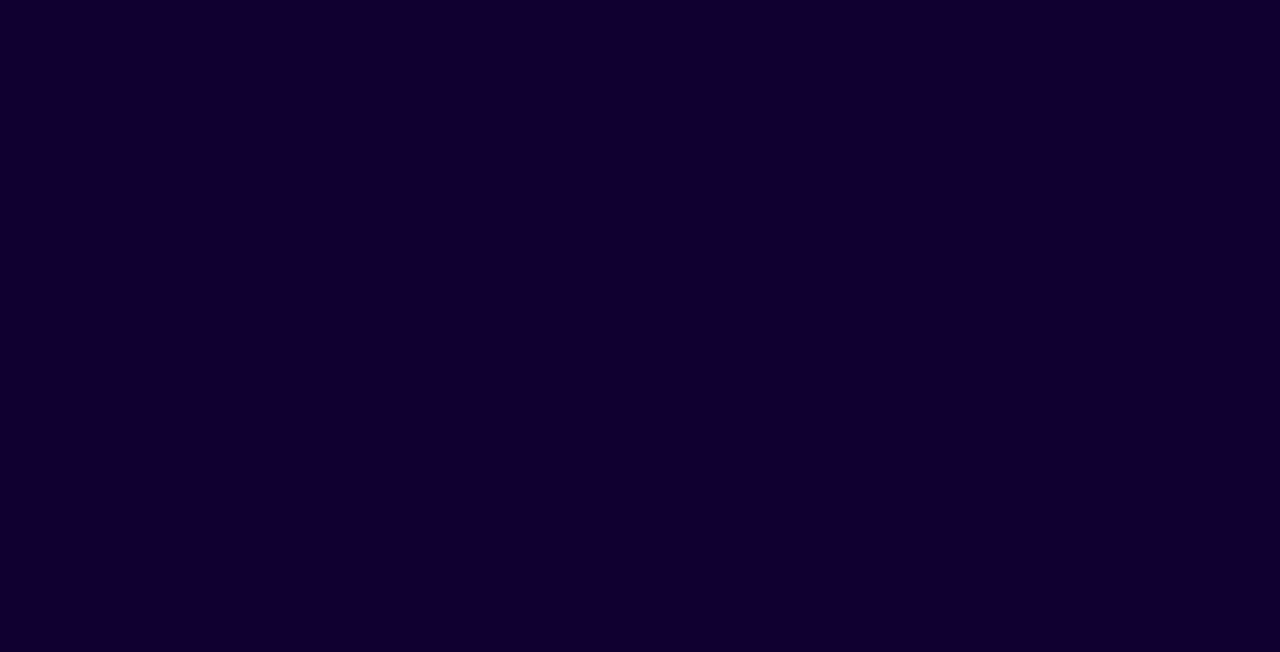
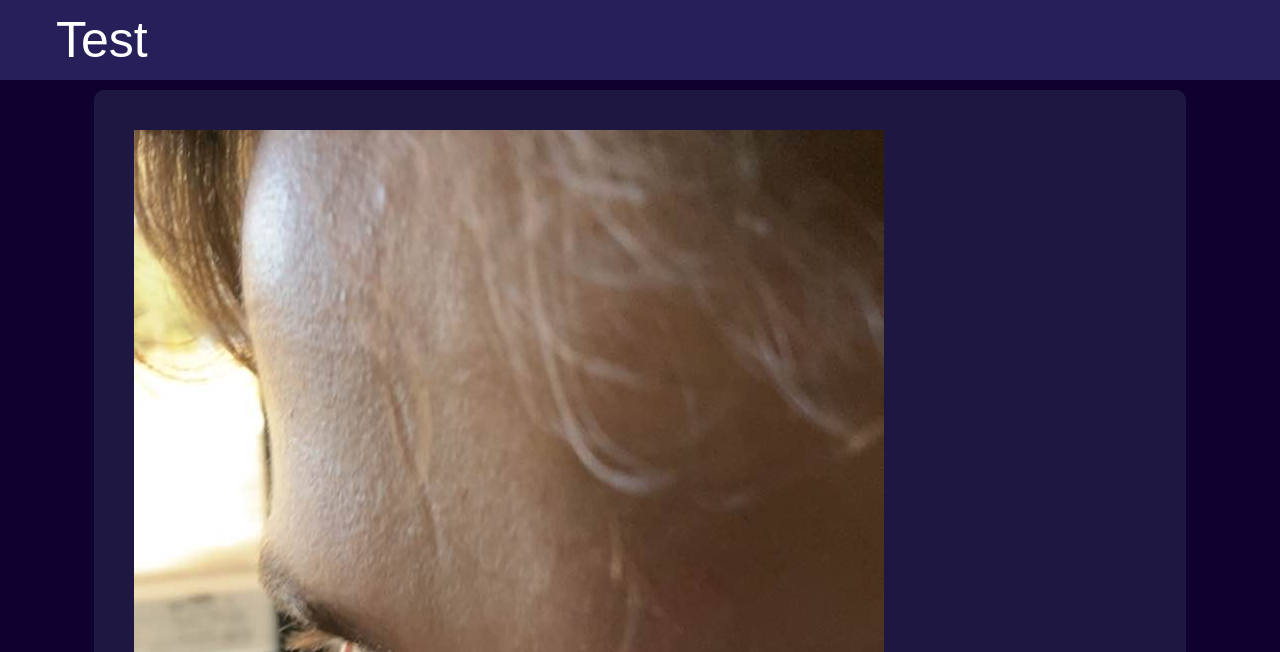
Before and after one commit to ParadoxIsCoding/ironlionsftc.github.io, a plain HTML site: page index.html in a window 1280 px wide. Shown: the top 652 px of the page. Drawn offline with Linux system fonts and the light colour scheme.

Commit message:
Added placeholder for CSS testing

```diff
--- a/index.html
+++ b/index.html
@@ -7,6 +7,16 @@
 		<link rel="stylesheet" href="style.css">
 	</head>
 	<body>
-
+		<div class="header">
+			<button class="header_button">
+				Test
+			</button>
+		</div>
+		<div class="text_block">
+			<img src="test.jpg">
+			<p class="text_block">
+				Rowan is very silly.
+			</p>
+		</div>
 	</body>
 </html>
--- a/style.css
+++ b/style.css
@@ -1,4 +1,4 @@
-.banner {
+.header {
     margin-top: 0px;
     padding-top: 0px;
     border-top: 0px;
@@ -10,13 +10,9 @@
     left: 0;
 }
 
-head, body {
-    margin: 0px !important;
-}
-
 body {
     padding-top: 0px;
-    margin-top: 0px;
+    margin-top: 90px;
     border-top: 0px;
     background-color: #100030;
 }
@@ -37,6 +33,8 @@ body {
     width: 80%;
     border-style: solid;
     border-width: 20px;
+    color: white;
+    font-size: 50px;
     border-radius: 10px;
     border-color: #1d1742;
     margin-left: auto;
@@ -63,3 +61,16 @@ body {
     font-size: 48px;
     text-align: center;
 }
+
+.header_button {
+    background-color: #271f59;
+    border-width: 0;
+    color: #ffffff;
+    font-size: 50px;
+    height: 80px;
+    margin-left: 50px;
+}
+
+.header_button:hover {
+    background-color: #100030;
+}
```
Also changed, not shown: test.jpg (added).
